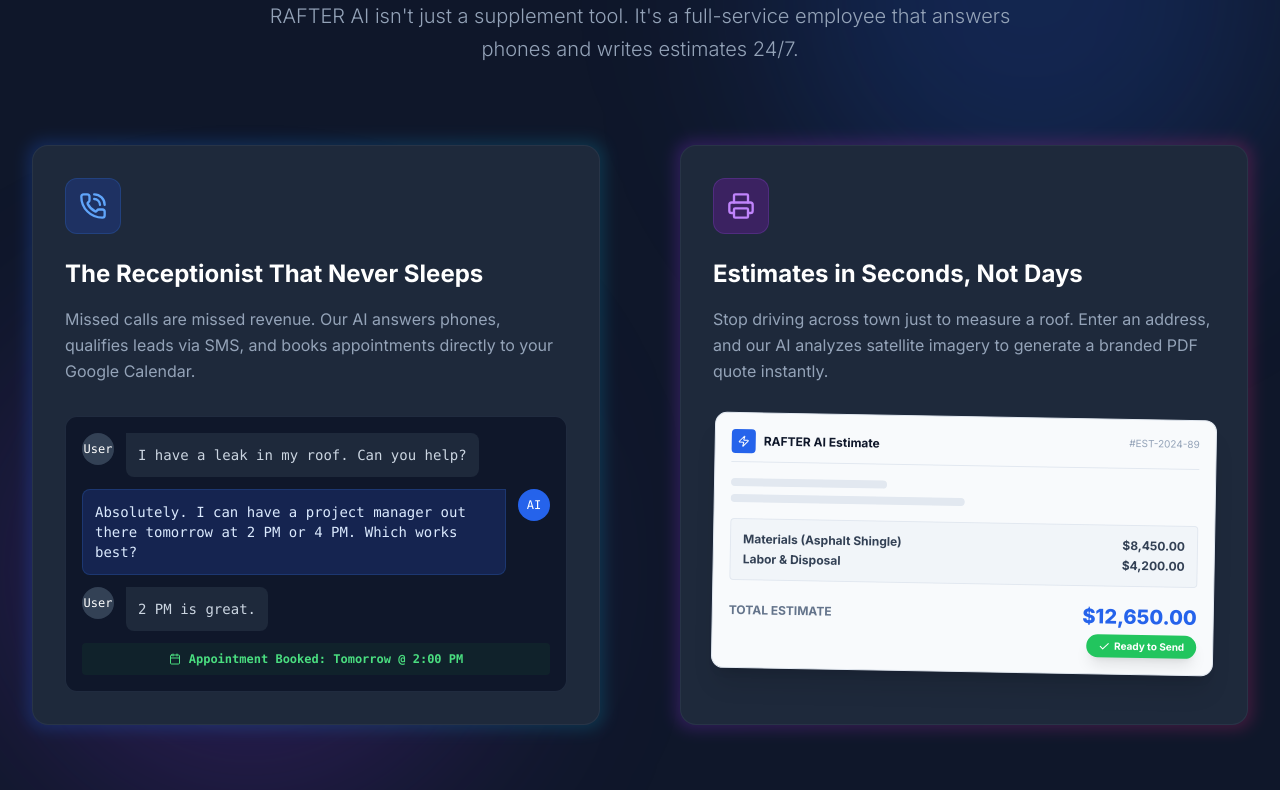
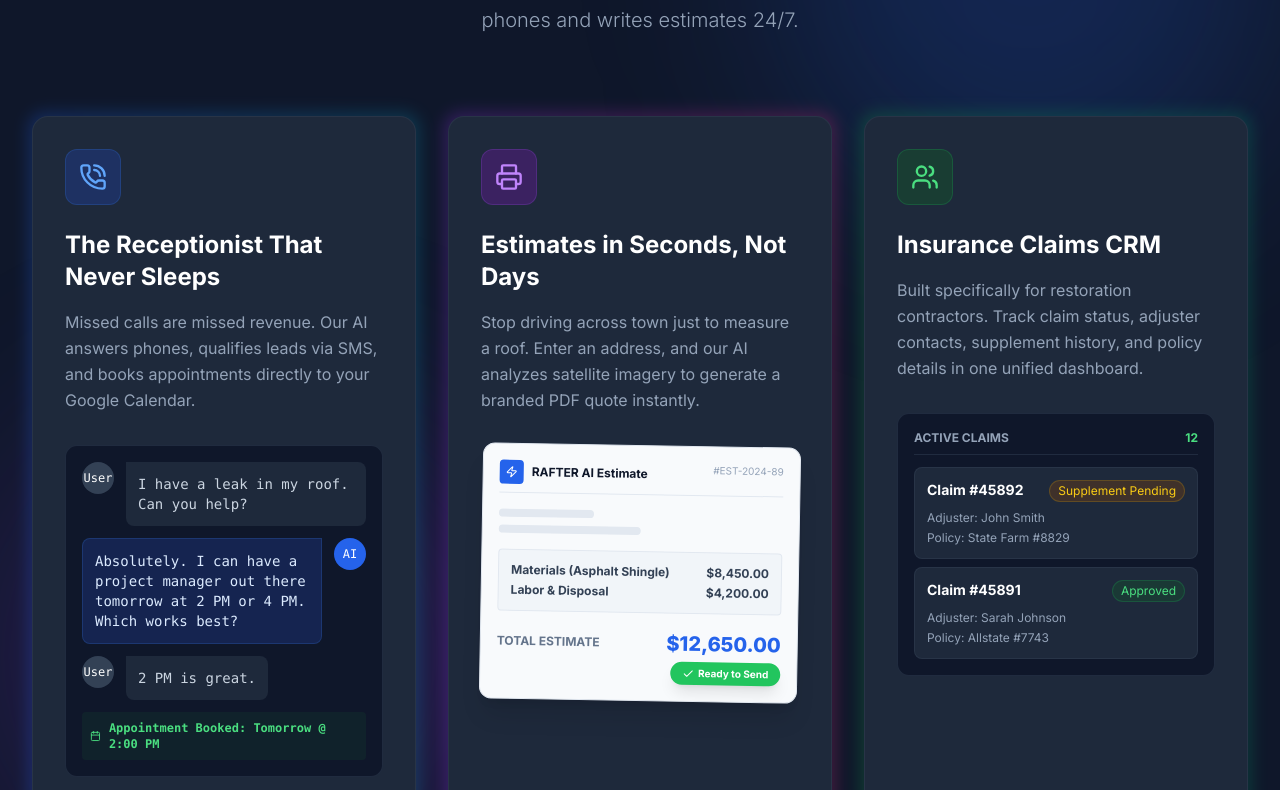
Before and after one commit to haysally2019/altus-ai-web, a React (Vite) app: page / in a window 1280 px wide. Shown: the part 3050-3840 px from the top of the page. Built offline with nearby package versions, Linux system fonts and the light colour scheme.

Commit message:
Updated LandingPage.tsx

```diff
--- a/components/LandingPage.tsx
+++ b/components/LandingPage.tsx
@@ -432,7 +432,7 @@
                  { icon: FileSearch, color: 'blue', title: 'Policy Decoder', desc: 'Gemini reads entire policies in seconds. It highlights "Law and Ordinance" coverage and exclusions so you know exactly what is covered before you file.' },
                  { icon: Scale, color: 'purple', title: 'Automated Rebuttals', desc: 'Stop typing emails. Generate professional supplement letters that cite specific building codes (IRC/IBC) and manufacturer specs automatically.' },
                  { icon: TrendingUp, color: 'green', title: 'Blind Spot Detection', desc: 'Our AI scans the scope against your drone photos. It finds missing drip edge, ice & water shield, and waste calculation errors instantly.' },
-                 { icon: Users, color: 'blue', title: 'Claims-Tailored CRM', desc: 'Built specifically for insurance restoration. Track claim status, adjuster contacts, supplement history, and policy details in one unified dashboard designed for contractors.' },
+                 { icon: Users, color: 'blue', title: 'Built-In CRM', desc: 'Track every lead, job, and follow-up in one place. Automated pipeline management keeps your sales organized without the complexity of traditional CRM systems.' },
                  { icon: DollarSign, color: 'green', title: 'Payment Links', desc: 'Get paid faster with one-click payment links. Send professional invoices with embedded secure payment options that integrate directly with your estimates.' }
                ].map((feature, i) => (
                  <div key={i} className="text-left group hover:-translate-y-1 transition-transform duration-300">
@@ -458,7 +458,7 @@
                <p className="text-xl text-slate-400 font-light leading-relaxed">RAFTER AI isn't just a supplement tool. It's a full-service employee that answers phones and writes estimates 24/7.</p>
             </div>
 
-            <div className="grid lg:grid-cols-2 gap-20">
+            <div className="grid lg:grid-cols-3 gap-8">
 
                {/* Feature 1: AI Receptionist */}
                <div className="relative group">
@@ -543,6 +543,50 @@
                          <div className="absolute bottom-4 right-4 bg-green-500 text-white text-[10px] font-bold px-3 py-1 rounded-full shadow-lg flex items-center gap-1">
                             <Check className="w-3 h-3" /> Ready to Send
                          </div>
+                     </div>
+                  </div>
+               </div>
+
+               {/* Feature 3: Claims-Tailored CRM */}
+               <div className="relative group">
+                  <div className="absolute -inset-1 bg-gradient-to-r from-green-600 to-emerald-600 rounded-2xl blur opacity-25 group-hover:opacity-50 transition duration-1000 group-hover:duration-200"></div>
+                  <div className="relative bg-slate-800 rounded-2xl p-8 h-full border border-slate-700/50">
+                     <div className="w-14 h-14 bg-green-900/50 rounded-xl flex items-center justify-center mb-6 border border-green-500/20">
+                        <Users className="w-7 h-7 text-green-400" />
+                     </div>
+                     <h3 className="text-2xl font-bold text-white mb-4">Insurance Claims CRM</h3>
+                     <p className="text-slate-400 mb-8 leading-relaxed">
+                        Built specifically for restoration contractors. Track claim status, adjuster contacts, supplement history, and policy details in one unified dashboard.
+                     </p>
+
+                     {/* CRM Dashboard Visualization */}
+                     <div className="bg-slate-900 rounded-xl p-4 border border-slate-700/50 space-y-3">
+                        <div className="flex items-center justify-between pb-2 border-b border-slate-700/50">
+                           <span className="text-xs font-bold text-slate-400">ACTIVE CLAIMS</span>
+                           <span className="text-xs font-bold text-green-400">12</span>
+                        </div>
+                        <div className="space-y-2">
+                           <div className="bg-slate-800 p-3 rounded-lg border border-slate-700/50">
+                              <div className="flex justify-between items-start mb-2">
+                                 <span className="text-sm font-bold text-white">Claim #45892</span>
+                                 <span className="text-xs px-2 py-0.5 rounded-full bg-yellow-900/40 text-yellow-400 border border-yellow-500/20">Supplement Pending</span>
+                              </div>
+                              <div className="text-xs text-slate-400 space-y-1">
+                                 <div>Adjuster: John Smith</div>
+                                 <div>Policy: State Farm #8829</div>
+                              </div>
+                           </div>
+                           <div className="bg-slate-800 p-3 rounded-lg border border-slate-700/50">
+                              <div className="flex justify-between items-start mb-2">
+                                 <span className="text-sm font-bold text-white">Claim #45891</span>
+                                 <span className="text-xs px-2 py-0.5 rounded-full bg-green-900/40 text-green-400 border border-green-500/20">Approved</span>
+                              </div>
+                              <div className="text-xs text-slate-400 space-y-1">
+                                 <div>Adjuster: Sarah Johnson</div>
+                                 <div>Policy: Allstate #7743</div>
+                              </div>
+                           </div>
+                        </div>
                      </div>
                   </div>
                </div>
```
